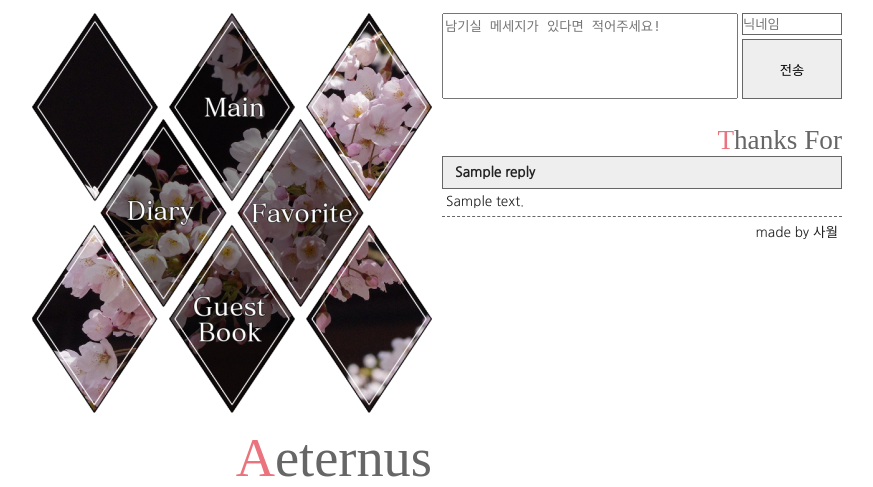
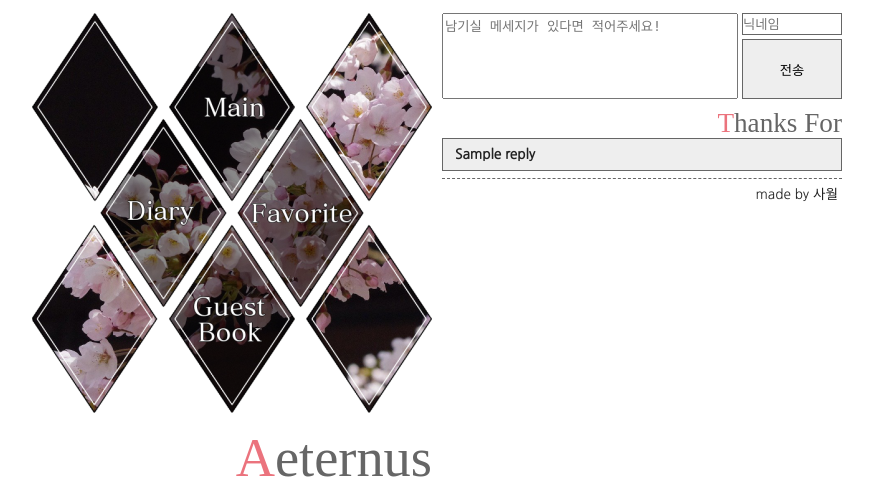
Before and after one commit to april35592/aeternus, a Django app: page /bbs/ in a window 1280 px wide. Shown: the top 487 px of the page, without its empty margins (203-1076 px from the left). Run offline with Django 3.2, Linux system fonts and the light colour scheme; tables that the repository leaves empty hold one stand-in row (values such as "Sample post").

Commit message:
bbs toggle

```diff
--- a/static/style.css
+++ b/static/style.css
@@ -15,6 +15,10 @@ p{
 a:link{text-decoration: none;color:#222222;}
 a:visited{text-decoration: none;color:#222222;}
 a:hover{text-decoration: none;color:#666666;}
+
+.reply_list p{
+    display: none;
+}
 
 .page_control{
     text-align: center;
@@ -80,7 +84,7 @@ h2:first-letter{color: #eb737d;}
     color: #222222;
     border: 1px solid #666666;
     background-color: #eeeeee;
-    margin: 0px;
+    margin: -1px 0px 0px 0px;
     padding: 7px 12px;
 }
 
--- a/templates/bbs/reply_list.html
+++ b/templates/bbs/reply_list.html
@@ -16,13 +16,13 @@
         </div>
     </div>
 </form>
-<br><br><br><br><br><br>
+<br><br><br><br><br>
 <h1>Thanks For</h1>
 {% if reply_list %}
     <div class="reply_list">
         {% for reply in reply_list %}
-            <h3 class="reply_list">{{ reply.name }}</h3>
-            <p class="reply_list">{{ reply.content }}</p>
+            <h3 class="reply_list" onclick="toggleOpenClose('reply_list_{{ reply.id }}')">{{ reply.name }}</h3>
+            <p class="reply_list" id="reply_list_{{ reply.id }}">{{ reply.content }}</p>
         {% endfor %}
     </div>
 {% endif %}
@@ -39,4 +39,6 @@
     {% endif %}
     </strong>
 </p>
+
+<script src="static/toggleOpenClose.js"></script>
 {% endblock %}
--- a/templates/main.html
+++ b/templates/main.html
@@ -5,7 +5,7 @@
 <h2>사월:April</h2>
 <p>e-mail : april35592@gmail.com</p>
 <p>twitter : <a href="twitter.com/niv_nip"></a>@Niv_Nip</p>
-<p><a href="https://www.notion.so/april0ys/2021-6a17af7dfa904501afa2bd76d099af6b">notion</a></p>
+<p><a href="https://www.notion.so/april0ys/2021-6a17af7dfa904501afa2bd76d099af6b" target="_blank">notion</a></p>
 <br>
 <img src="{% static 'banner.png' %}" width="200" height="40" alt="배너"/>
 <p>site: http://april0ys.pe.kr/</p>
```
